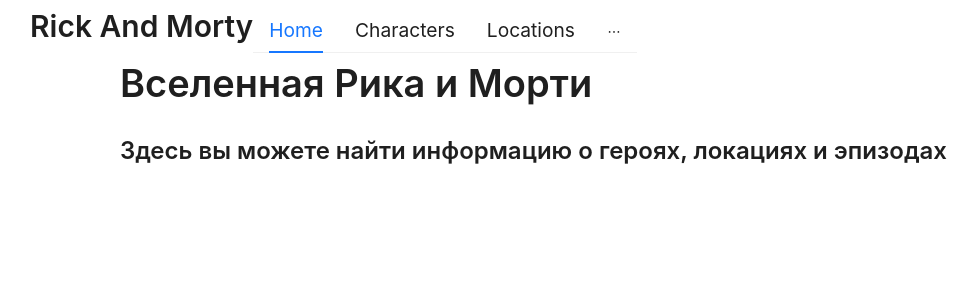
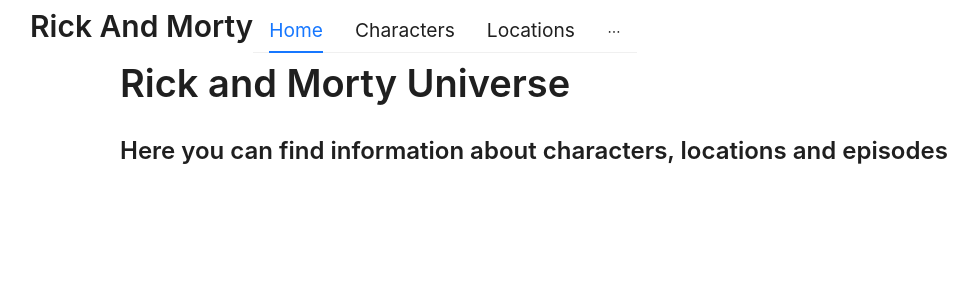
Before and after one commit to Calorific/ts-practice, a React app: page / in a window 1280 px wide. Shown: the top 300 px of the page, without its empty margins (20-998 px from the left). Built offline with nearby package versions, Linux system fonts and the light colour scheme.

Commit message:
chore: локализация

```diff
--- a/src/pages/CharactersPage/charactersPage.tsx
+++ b/src/pages/CharactersPage/charactersPage.tsx
@@ -19,7 +19,7 @@
       : null
 
   return <div style={{ display: 'flex', justifyContent: 'center', flexDirection: 'column' }}>
-    <Typography.Title style={{ textAlign: 'center' }}>Герои</Typography.Title>
+    <Typography.Title style={{ textAlign: 'center' }}>Characters</Typography.Title>
     <CardList items={items} />
   </div>
 }
--- a/src/pages/HomePage/homePage.tsx
+++ b/src/pages/HomePage/homePage.tsx
@@ -3,7 +3,7 @@
 
 export const HomePage: FC = () => {
   return <>
-    <Typography.Title>Вселенная Рика и Морти</Typography.Title>
-    <Typography.Title level={3}>Здесь вы можете найти информацию о героях, локациях и эпизодах</Typography.Title>
+    <Typography.Title>Rick and Morty Universe</Typography.Title>
+    <Typography.Title level={3}>Here you can find information about characters, locations and episodes</Typography.Title>
   </>
 }
```
